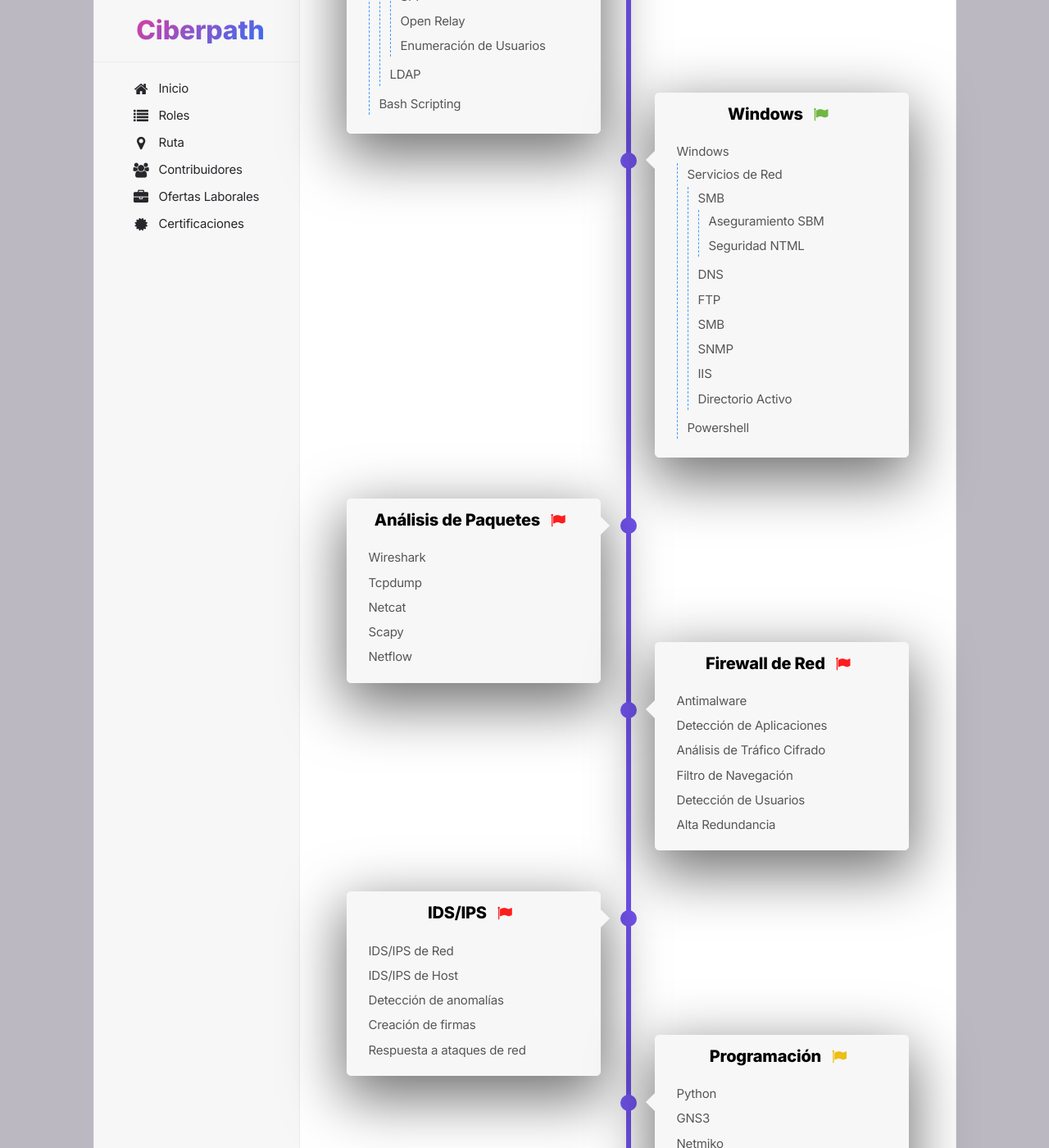
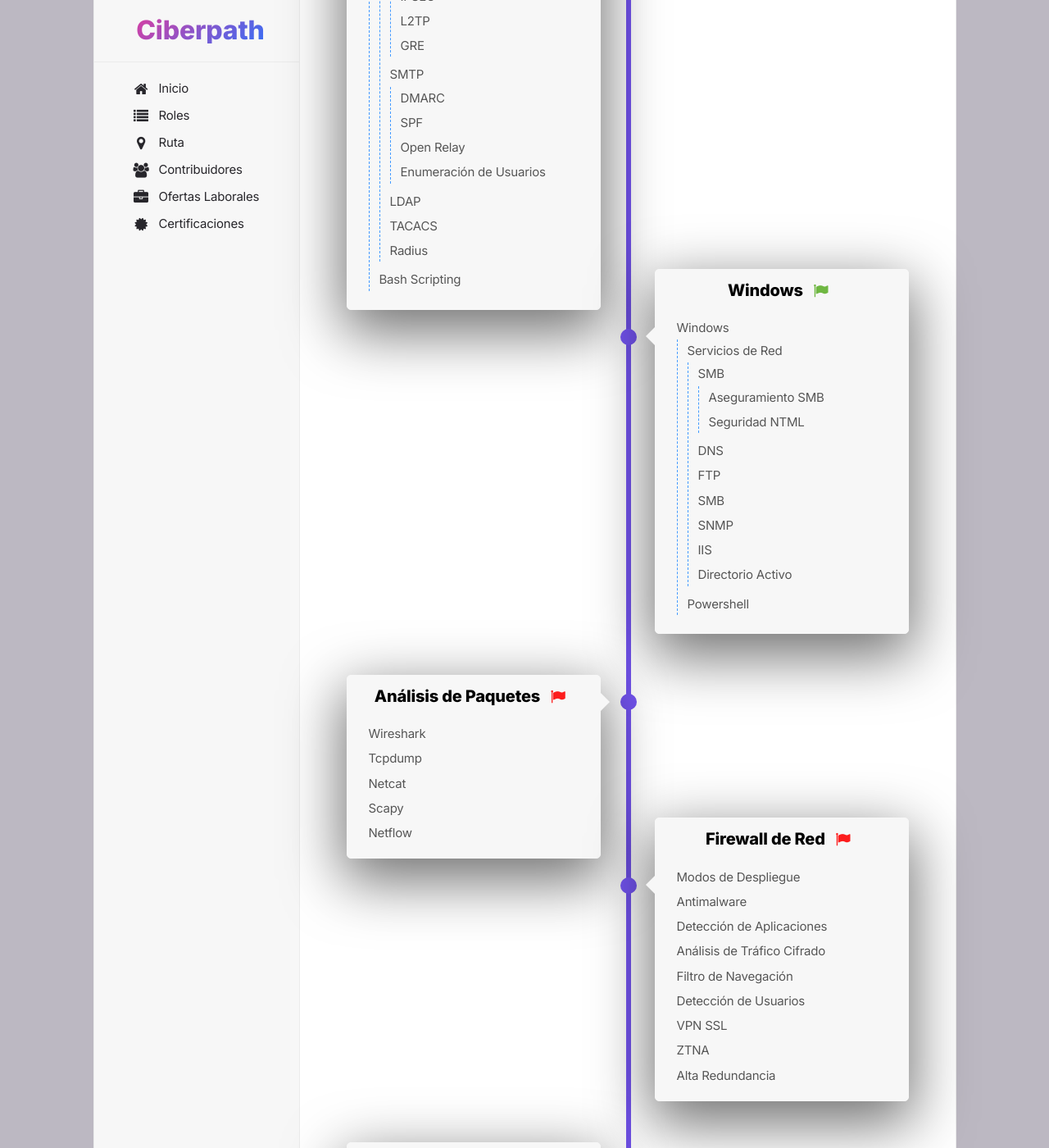
Before and after one commit to dan-breu/ciberpath, a Jekyll site: the page built from roles/netsec.md, in a window 1280 px wide and 1400 px high, scrolled down 2375 px. Shown: the whole window at 82% size. Built offline with Jekyll 4.4.1, drawn with Linux system fonts in a browser that asks for light colours; nearby versions of some CDN libraries; comment, search, counter and statistics services are not loaded; some of the changed text lies outside the part shown.

Commit message:
netsec updated

```diff
--- a/_includes/netsec/firewall.html
+++ b/_includes/netsec/firewall.html
@@ -3,11 +3,14 @@
 	<div class="timeline-content">
 		<h2>Firewall de Red <i class="fa fa-flag advanced"></i></h2>
 		<ul class="content-skills">
+			<li>Modos de Despliegue</li>
 			<li>Antimalware</li>
 			<li>Detección de Aplicaciones</li>
 			<li>Análisis de Tráfico Cifrado</li>
 			<li>Filtro de Navegación</li>
 			<li>Detección de Usuarios</li>
+			<li>VPN SSL</li>
+			<li>ZTNA</li>
 			<li>Alta Redundancia</li>
 		</ul>
 	</div>
--- a/_includes/netsec/linux.html
+++ b/_includes/netsec/linux.html
@@ -44,6 +44,8 @@
 								</ul>
 							</li>
 							<li>LDAP</li>
+							<li>TACACS</li>
+							<li>Radius</li>
 						</ul>
 					</li>
 					<li>Bash Scripting</li>
--- a/_includes/netsec/routing.html
+++ b/_includes/netsec/routing.html
@@ -27,6 +27,7 @@
 				</ul>
 			</li>
 			<li>MPLS</li>
+			<li>VRRP</li>
 			<li>QoS</li>
 		</ul>
 	</div>
--- a/_includes/netsec/switching.html
+++ b/_includes/netsec/switching.html
@@ -1,7 +1,7 @@
 <div class="timeline-block">
 	<div class="timeline-img"></div>
 	<div class="timeline-content">
-		<h2>Conmutadores <i class="fa fa-flag advanced"></i></h2>
+		<h2>Switching <i class="fa fa-flag advanced"></i></h2>
 
 		<!-- <div class="timeline-content-info">
 			<span class="timeline-content-info-sponsor1">
--- a/_includes/netsec/windows.html
+++ b/_includes/netsec/windows.html
@@ -12,7 +12,7 @@
 							<li>
 								SMB
 								<ul>
-									<li>Aseguramiento SBM</li>
+									<li>Aseguramiento SMB</li>
 									<li>Seguridad NTML</li>
 								</ul>
 							</li>
--- a/_includes/netsec/wireless.html
+++ b/_includes/netsec/wireless.html
@@ -16,7 +16,14 @@
 			<li>Estándares WLAN</li>
 			<li>Métodos de Autenticación</li>
 			<li>Frecuencias y Bandas</li>
-			<li>Puntos de Acceso</li>
+			<li>
+				Puntos de Acceso
+				<ul>
+					<li>Tunnel</li>
+					<li>Bridge</li>
+					<li>Scan</li>
+				</ul>
+			</li>
 			<li>Diseño y Análisis de Espectro</li>
 			<li>Detección de AP Falsos</li>
 			<li>Kismet</li>
```
Also changed, not shown: other parts of _includes/netsec/switching.html (+1 -0 lines).
